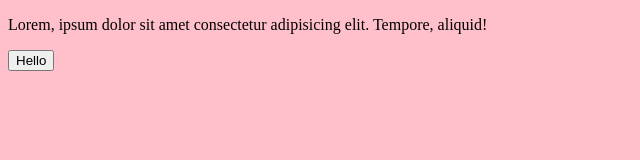
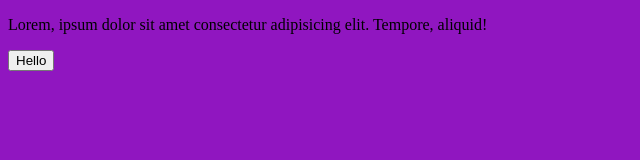
Before and after one commit to anshuGupta-cell/eCommerce-frontend-components, a plain HTML site: page Navbar/index.html in a window 1280 px wide. Shown: the whole page, without its empty margins (0-640 px from the left). Drawn offline with Linux system fonts and the light colour scheme.

Commit message:
bg changed

```diff
--- a/Navbar/style.css
+++ b/Navbar/style.css
@@ -1,3 +1,3 @@
 body{
-    background-color: pink;
+    background-color: hsl(283 79 42);
 }
```
